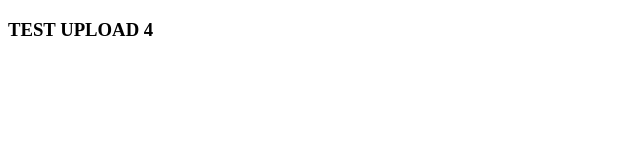
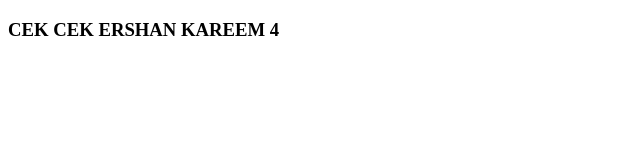
Before and after one commit to rpurnama1409/cicd_proj, a plain HTML site: page index.html in a window 1280 px wide. Shown: the whole page, without its empty margins (0-640 px from the left). Drawn offline with Linux system fonts and the light colour scheme.

Commit message:
Update index.html

```diff
--- a/index.html
+++ b/index.html
@@ -8,7 +8,7 @@
 </head>
 
 <body>
-    <h3>TEST UPLOAD 4</h3>
+    <h3>CEK CEK ERSHAN KAREEM 4</h3>
 </body>
 
 </html>
```
